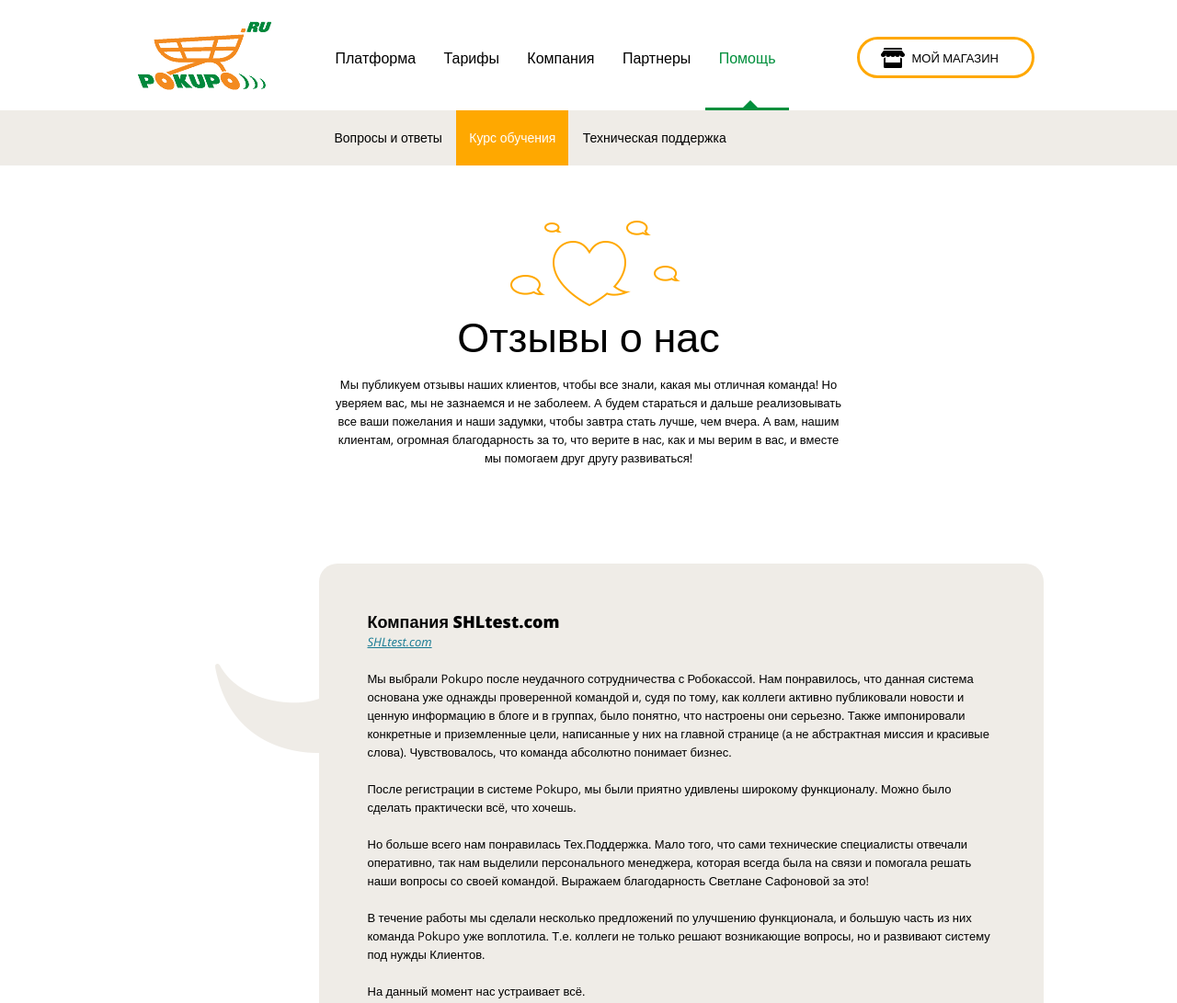
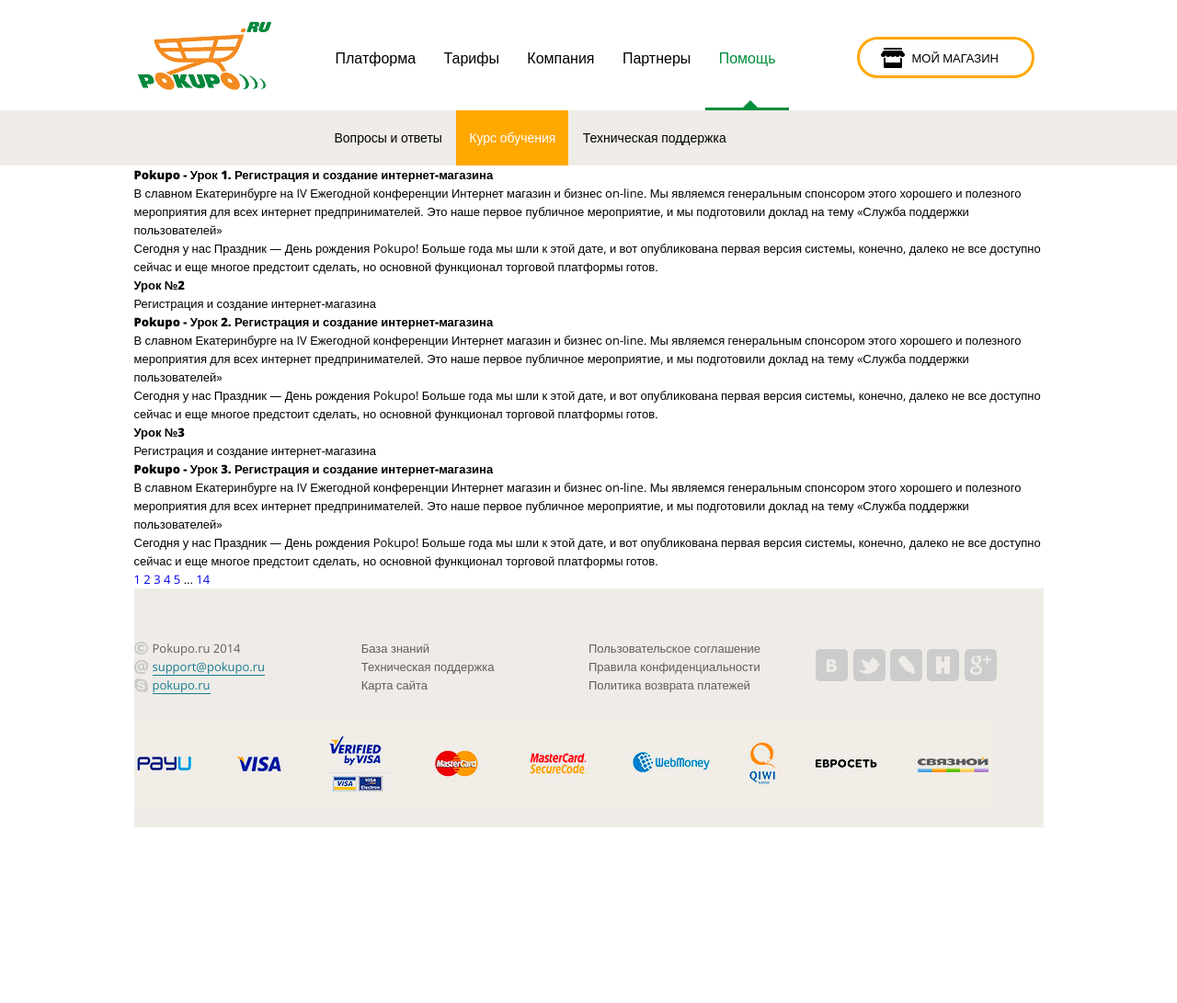
Before and after one commit to Aksnv/pokupo_instruction, a plain HTML site: page index.html in a window 1280 px wide. Shown: the top 1091 px of the page at 92% size. After the commit the page ends 900 px from the top, so only its background shows below. Drawn offline with nearby package versions, Linux system fonts and the light colour scheme.

Commit message:
Добавлена html-структура основного раздела страницы Курс обучения

```diff
--- a/index.html
+++ b/index.html
@@ -84,46 +84,53 @@
 
 
   <!-- Page content -->
-  <section class="client-reviews">
+  <section class="client-instructions">
     <div class="container">
-      <div class="client-reviews__header">
-        <h1>Отзывы о нас</h1>
-        <p>Мы публикуем отзывы наших клиентов, чтобы все знали, какая мы отличная команда! Но уверяем вас, мы не зазнаемся и не заболеем. А будем стараться и дальше реализовывать все ваши пожелания и наши задумки, чтобы завтра стать лучше, чем вчера. А вам, нашим клиентам, огромная благодарность за то, что верите в нас, как&nbsp;и&nbsp;мы верим в вас, и вместе мы помогаем друг другу развиваться!</p>
+      <div class="client-instructions__header">
+        <h1>Курс обучения</h1>
       </div>
-      <div class="client-review client-review--1">
-        <article class="client-review__article">
-          <header class="client-review__article-header">
-            <h2>Компания SHLtest.com</h2>
-            <a href="http://shltest.com/">SHLtest.com</a>
-          </header>
-          <p>Мы выбрали Pokupo после неудачного сотрудничества с Робокассой. Нам понравилось, что данная система основана уже однажды проверенной командой и, судя по тому, как коллеги активно публиковали новости и ценную информацию в блоге и в группах, было понятно, что настроены они серьезно. Также&nbsp;импонировали конкретные и приземленные цели, написанные у них на главной странице (а&nbsp;не&nbsp;абстрактная миссия и красивые слова). Чувствовалось, что команда абсолютно понимает бизнес.</p>
-          <p>После регистрации в системе Pokupo, мы были приятно удивлены широкому функционалу. Можно было сделать практически всё, что хочешь.</p>
-          <p>Но больше всего нам понравилась Тех.Поддержка. Мало того, что сами технические специалисты отвечали оперативно, так нам выделили персонального менеджера, которая всегда была на связи и&nbsp;помогала решать наши вопросы со своей командой. Выражаем благодарность Светлане Сафоновой&nbsp;за&nbsp;это!</p>
-          <p>В течение работы мы сделали несколько предложений по улучшению функционала, и большую часть из&nbsp;них команда Pokupo уже воплотила. Т.е. коллеги не только решают возникающие вопросы, но&nbsp;и&nbsp;развивают систему под нужды Клиентов.</p>
-          <!-- <p>На данный момент нас устраивает всё. Планируем&nbsp;подключить&nbsp;другие&nbsp;свои&nbsp;<nobr>интернет-магазины</nobr>&nbsp;к&nbsp;системе.</p> -->
-          <p>На данный момент нас устраивает всё.</p>
-          <p>Планируем подключить другие свои интернет-магазины к системе.</p>
+      <section class="client-instructions__lesson">
+        <div class="client-instructions__lesson-picture">
+          <h2>Урок №1</h2>
+          <p>Регистрация и создание интернет-магазина</p>
+        </div>
+        <article class="client-instructions__lesson-article">
+          <h1>Pokupo - Урок 1. Регистрация и создание интернет-магазина</h1>
+          <p>В славном Екатеринбурге на IV Ежегодной конференции Интернет магазин и бизнес on-line. Мы являемся генеральным спонсором этого хорошего и полезного мероприятия для всех интернет предпринимателей. Это наше первое публичное мероприятие, и мы подготовили доклад на тему &laquo;Служба поддержки пользователей&raquo;</p>
+          <p>Сегодня у нас Праздник &mdash; День рождения Pokupo! Больше года мы шли к этой дате, и вот опубликована первая версия системы, конечно, далеко не все доступно сейчас и еще многое предстоит сделать, но основной функционал торговой платформы готов.</p>
         </article>
+      </section>
+      <section class="client-instructions__lesson">
+        <div class="client-instructions__lesson-picture">
+          <h2>Урок №2</h2>
+          <p>Регистрация и создание интернет-магазина</p>
+        </div>
+        <article class="client-instructions__lesson-article">
+          <h1>Pokupo - Урок 2. Регистрация и создание интернет-магазина</h1>
+          <p>В славном Екатеринбурге на IV Ежегодной конференции Интернет магазин и бизнес on-line. Мы являемся генеральным спонсором этого хорошего и полезного мероприятия для всех интернет предпринимателей. Это наше первое публичное мероприятие, и мы подготовили доклад на тему &laquo;Служба поддержки пользователей&raquo;</p>
+          <p>Сегодня у нас Праздник &mdash; День рождения Pokupo! Больше года мы шли к этой дате, и вот опубликована первая версия системы, конечно, далеко не все доступно сейчас и еще многое предстоит сделать, но основной функционал торговой платформы готов.</p>
+        </article>
+      </section>
+      <section class="client-instructions__lesson">
+        <div class="client-instructions__lesson-picture">
+          <h2>Урок №3</h2>
+          <p>Регистрация и создание интернет-магазина</p>
+        </div>
+        <article class="client-instructions__lesson-article">
+          <h1>Pokupo - Урок 3. Регистрация и создание интернет-магазина</h1>
+          <p>В славном Екатеринбурге на IV Ежегодной конференции Интернет магазин и бизнес on-line. Мы являемся генеральным спонсором этого хорошего и полезного мероприятия для всех интернет предпринимателей. Это наше первое публичное мероприятие, и мы подготовили доклад на тему &laquo;Служба поддержки пользователей&raquo;</p>
+          <p>Сегодня у нас Праздник &mdash; День рождения Pokupo! Больше года мы шли к этой дате, и вот опубликована первая версия системы, конечно, далеко не все доступно сейчас и еще многое предстоит сделать, но основной функционал торговой платформы готов.</p>
+        </article>
+      </section>
+      <div class="client-instructions__paginator">
+        <a href="#">1</a>
+        <a href="#">2</a>
+        <a href="#">3</a>
+        <a href="#">4</a>
+        <a href="#">5</a>
+        <span>...</span>
+        <a href="#">14</a>
       </div>
-      <div class="client-review client-review--2">
-        <article class="client-review__article">
-          <header class="client-review__article-header">
-            <h2>BrucoMedia</h2>
-          </header>
-          <p>Мы выбрали Pokupo после неудачного сотрудничества с Робокассой. Нам понравилось, что данная система основана уже однажды проверенной командой и, судя по тому, как коллеги активно публиковали новости и ценную информацию в блоге и в группах, было понятно, что настроены они серьезно. Также&nbsp;импонировали конкретные и приземленные цели, написанные у них на главной странице (а&nbsp;не&nbsp;абстрактная миссия и красивые слова). Чувствовалось, что команда абсолютно понимает бизнес.</p>
-          <p>После регистрации в системе Pokupo, мы были приятно удивлены широкому функционалу. Можно было сделать практически всё, что хочешь.</p>
-        </article>
-      </div>
-      <div class="client-review client-review--3">
-        <article class="client-review__article">
-          <header class="client-review__article-header">
-            <h2>Магазин подарков &laquo;Клуб&nbsp;рук&raquo</h2>
-          </header>
-          <p>В течение работы мы сделали несколько предложений по улучшению функционала, и большую часть из&nbsp;них команда Pokupo уже воплотила. Т.е. коллеги не только решают возникающие вопросы, но и развивают систему под нужды Клиентов.</p>
-        </article>
-      </div>
-    </div>
-  </section>
 
 
   <!-- Page footer -->
```
